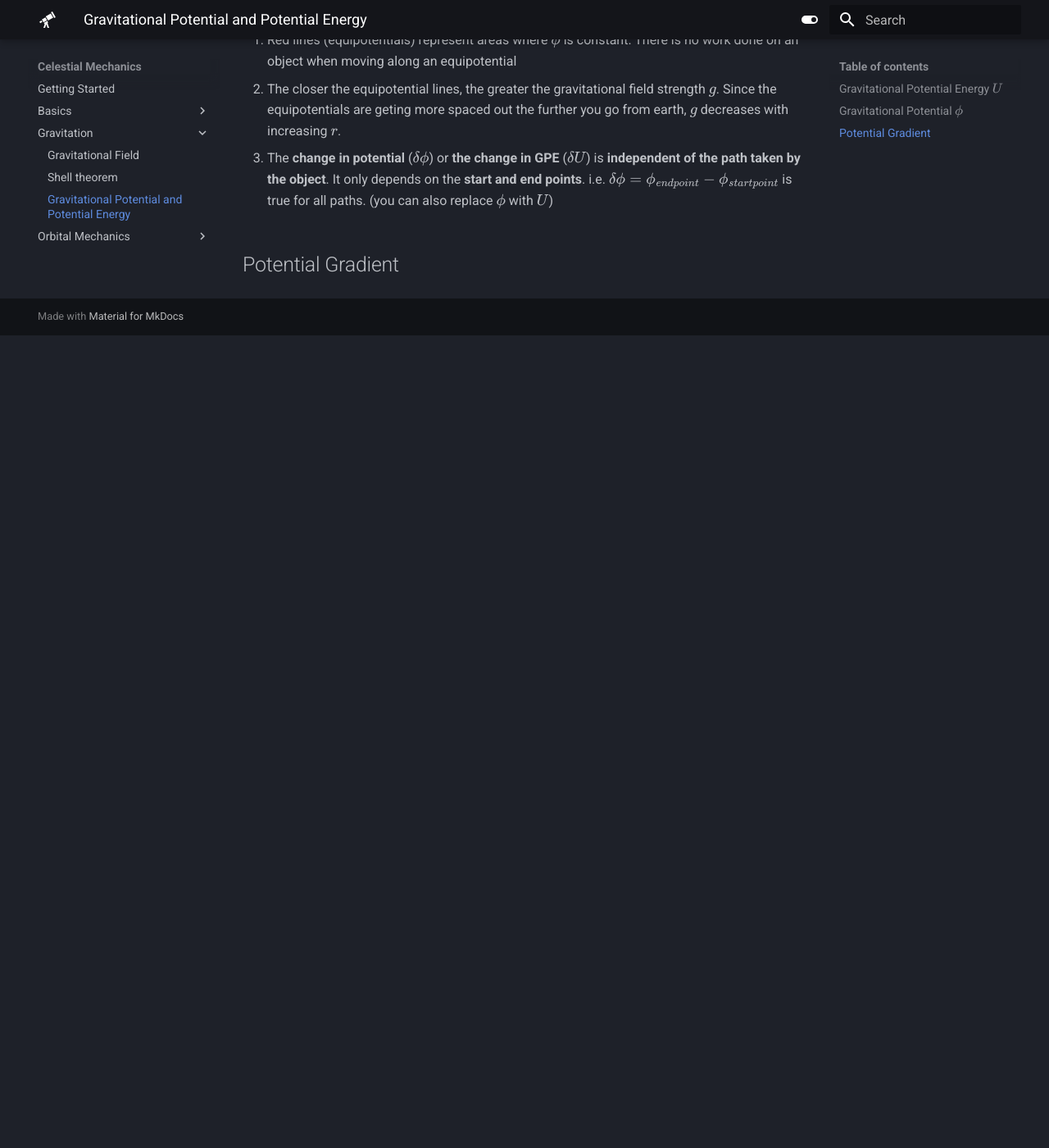
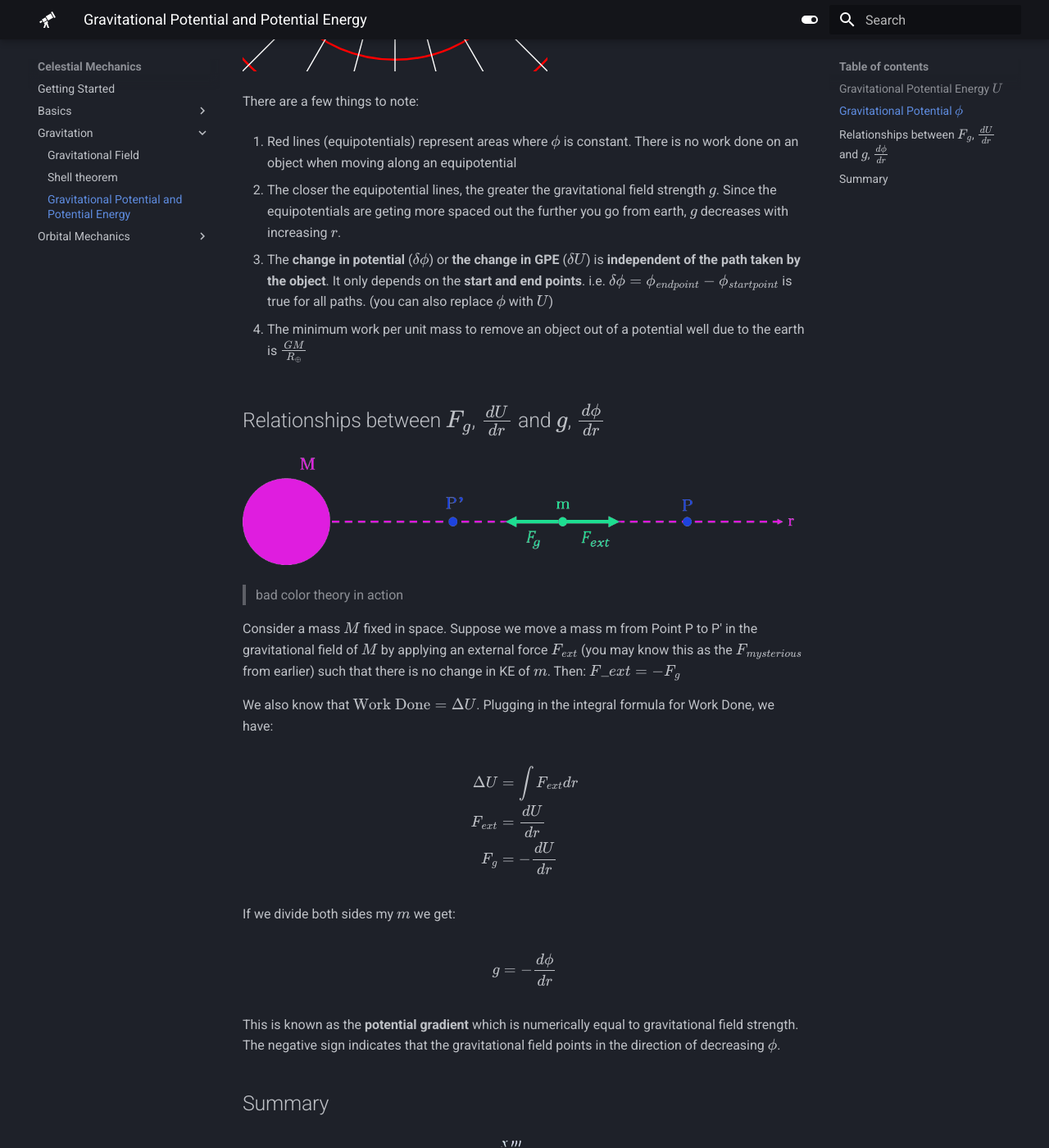
Before and after one commit to nushastro/website, an MkDocs documentation site: the page built from docs/celestial/gravitation/gravitational_potential.md, in a window 1280 px wide and 1400 px high, scrolled down 3120 px. Shown: the whole window at 82% size. Built offline with MkDocs 1.6.1 and Material for MkDocs 9.7.7, drawn with Linux system fonts in a browser that asks for light colours; before the commit the page ends 3529 px from its top, so only the background shows below that; some of the changed text lies outside the part shown.

Commit message:
added potential gradient and summary of gravitational fields

```diff
--- a/docs/celestial/gravitation/gravitational_potential.md
+++ b/docs/celestial/gravitation/gravitational_potential.md
@@ -1,4 +1,8 @@
 # Gravitational Potential and Potential Energy
+
+!!! Warning
+
+    **All** of this is directly copied from Year 4 Physics Chapter 4 notes
 
 ## Gravitational Potential Energy $U$
 
@@ -75,4 +79,29 @@ There are a few things to note:
 
 3. The **change in potential** ($\delta\phi$) or **the change in GPE** ($\delta U$) is **independent of the path taken by the object**. It only depends on the **start and end points**. i.e. $\delta\phi = \phi_{endpoint} - \phi_{startpoint}$ is true for all paths. (you can also replace $\phi$ with $U$)
 
-## Potential Gradient
+4. The minimum work per unit mass to remove an object out of a potential well due to the earth is $\frac{GM}{R_\oplus}$
+
+## Relationships between $F_g$, $\frac{dU}{dr}$ and $g$, $\frac{d\phi}{dr}$
+
+![](../img/gravitational_potential_relationship.png)
+
+> bad color theory in action
+
+Consider a mass $M$ fixed in space. Suppose we move a mass m from Point P to P' in the gravitational field of $M$ by applying an external force $F_{ext}$ (you may know this as the $F_{mysterious}$ from earlier) such that there is no change in KE of $m$. Then: $F\_{ext} = -F_g$
+
+We also know that $\text{Work Done} = \Delta U$. Plugging in the integral formula for Work Done, we have:
+
+$$\begin{align*}\Delta U &= \int F_{ext}dr \\ F_{ext} &= \frac{dU}{dr} \\ F_g &= -\frac{dU}{dr}\end{align*}$$
+
+If we divide both sides my $m$ we get:
+
+$$g = -\frac{d\phi}{dr}$$
+
+This is known as the **potential gradient** which is numerically equal to gravitational field strength. The negative sign indicates that the gravitational field points in the direction of decreasing $\phi$.
+
+## Summary
+
+![](../img/gravitational_relationships_summary.png#only-light)
+![](../img/gravitational_relationships_summary_dark.png#only-dark)
+
+> low quality image stolen from physics notes
```
Also changed, not shown: docs/celestial/img/gravitational_potential_relationship.png (added), docs/celestial/img/gravitational_relationships_summary.png (added), docs/celestial/img/gravitational_relationships_summary_dark.png (added).
